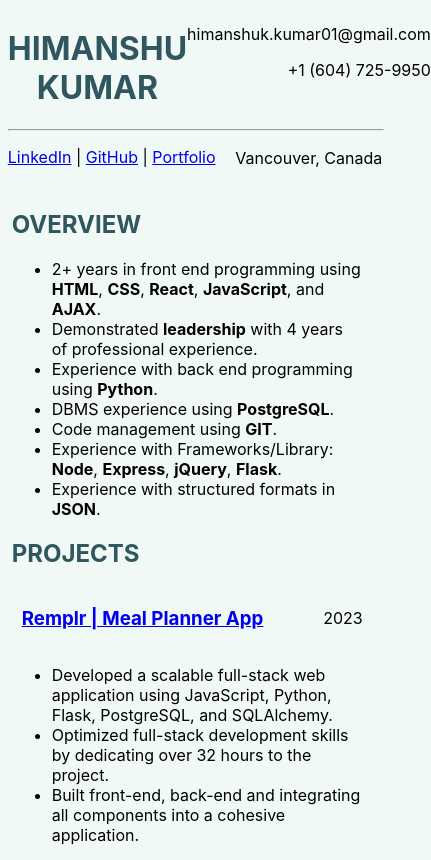
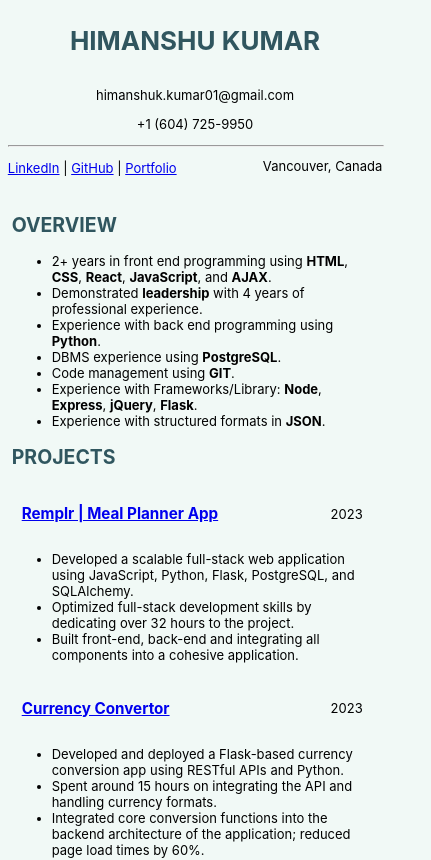
Before and after one commit to himanshuk-dev/Himanshu-resume, a React (Create React App) app: page / in a window 390 px wide. Shown: the top 860 px of the page, 431 px wide, since content can reach past the window. Built offline with nearby package versions, Linux system fonts and the light colour scheme.

Commit message:
adding responsive styling

```diff
--- a/src/App.css
+++ b/src/App.css
@@ -25,3 +25,14 @@ h2 {
   display: flex;
   justify-content: space-between;
 }
+
+/* CSS media query for screens smaller than 768px (typical breakpoint for tablets and smartphones) */
+@media (max-width: 768px) {
+  .Header-top {
+    flex-direction: column;
+    align-items: center;
+  }
+  body {
+    font-size: 13px;
+  }
+}
--- a/src/Header.js
+++ b/src/Header.js
@@ -7,7 +7,7 @@ const Header = () => {
         <h1>HIMANSHU KUMAR</h1>
         <div>
           <p>himanshuk.kumar01@gmail.com</p>
-          <p style={{ textAlign: "right" }}>+1 (604) 725-9950</p>
+          <p>+1 (604) 725-9950</p>
         </div>
       </div>
       <hr
```
